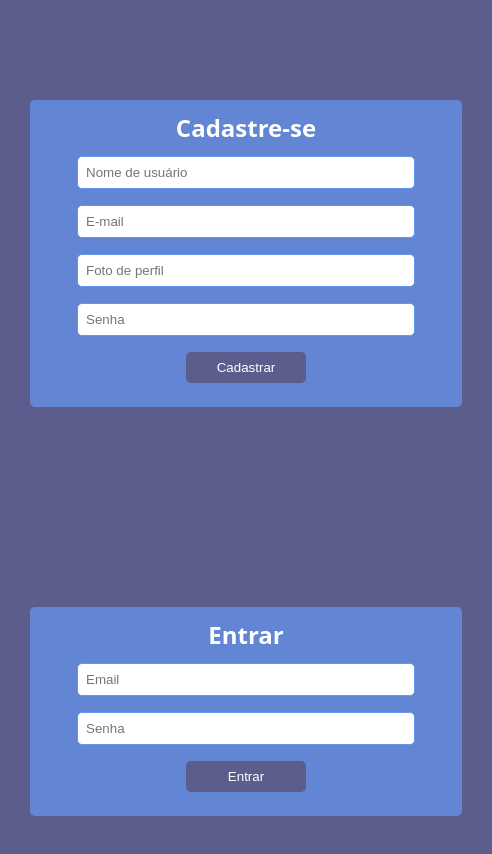
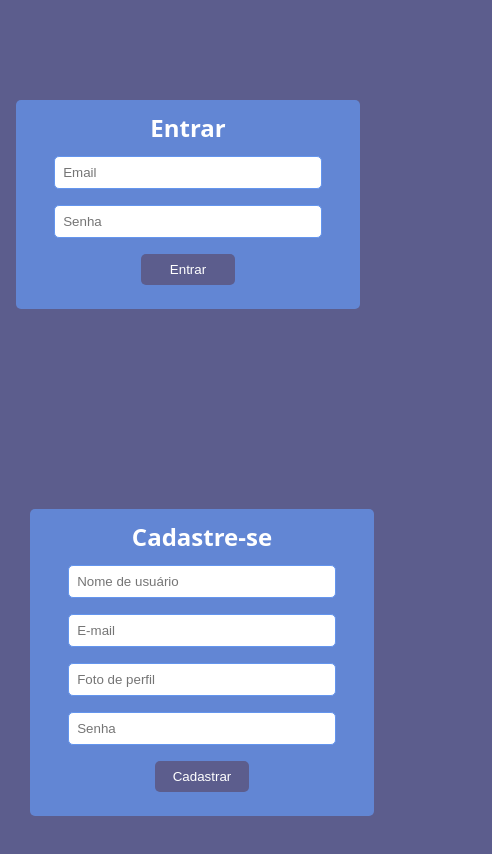
Before and after one commit to Felipe-Holanda/socialblog, a plain HTML site: page index.html in a window 390 px wide. Shown: the whole page, 492 px wide, since content can reach past the window. Drawn offline with Linux system fonts and the light colour scheme.

Commit message:
Media Queries carregadas

```diff
--- a/index.html
+++ b/index.html
@@ -10,6 +10,12 @@
 </head>
 <body>
   <main>
+    <section id="singInForm">
+      <h1>Entrar</h1>
+      <input type="text" id="email" placeholder="Email">
+      <input type="password" id="password" placeholder="Senha">
+      <button>Entrar</button>
+    </section>
     <section id="singUpForm">
       <h1>Cadastre-se</h1>
       <input type="text" id="usernameInput" placeholder="Nome de usuário">
@@ -18,12 +24,6 @@
       <input type="password" id="passwordInput" placeholder="Senha">
       <button>Cadastrar</button>
     </section>
-    <section id="singInForm">
-      <h1>Entrar</h1>
-      <input type="text" id="email" placeholder="Email">
-      <input type="password" id="password" placeholder="Senha">
-      <button>Entrar</button>
-    </section>
   </main>
 </body>
 </html>
--- a/src/styles/singPage.css
+++ b/src/styles/singPage.css
@@ -60,3 +60,25 @@ section button{
 section button:hover{
     background-color: #7676a3;
 }
+
+@media screen and (max-width: 985px){
+
+    body{
+        background-color: #5C5D8D;
+        font-family: system-ui, -apple-system, BlinkMacSystemFont, 'Segoe UI', Roboto, Oxygen, Ubuntu, Cantarell, 'Open Sans', 'Helvetica Neue', sans-serif;
+        color: white;
+        display: flex;
+        flex-direction: row-reverse;
+        justify-content: center;
+        align-items: center;
+    }
+
+    section{
+        width: 80%;
+    }
+
+    #singInForm{
+        position: relative;
+        top: 0;
+    }
+}
```
